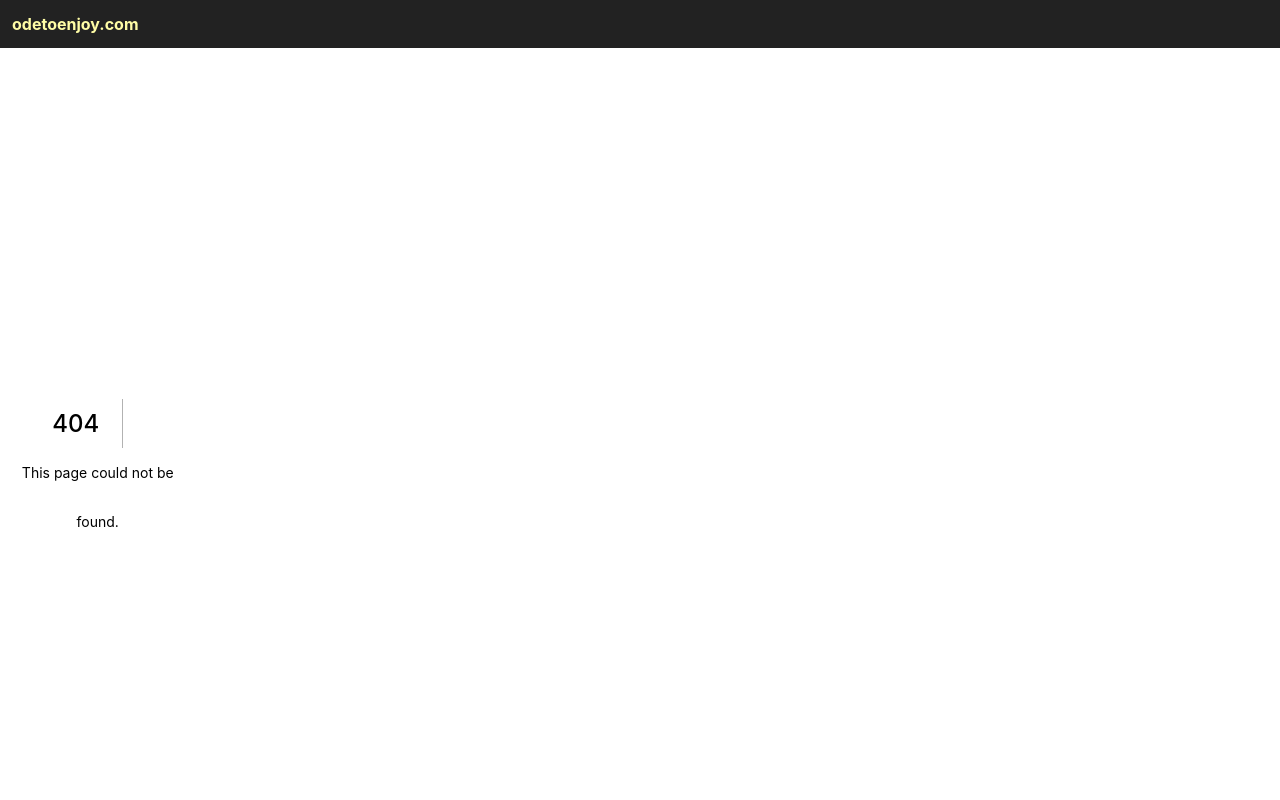
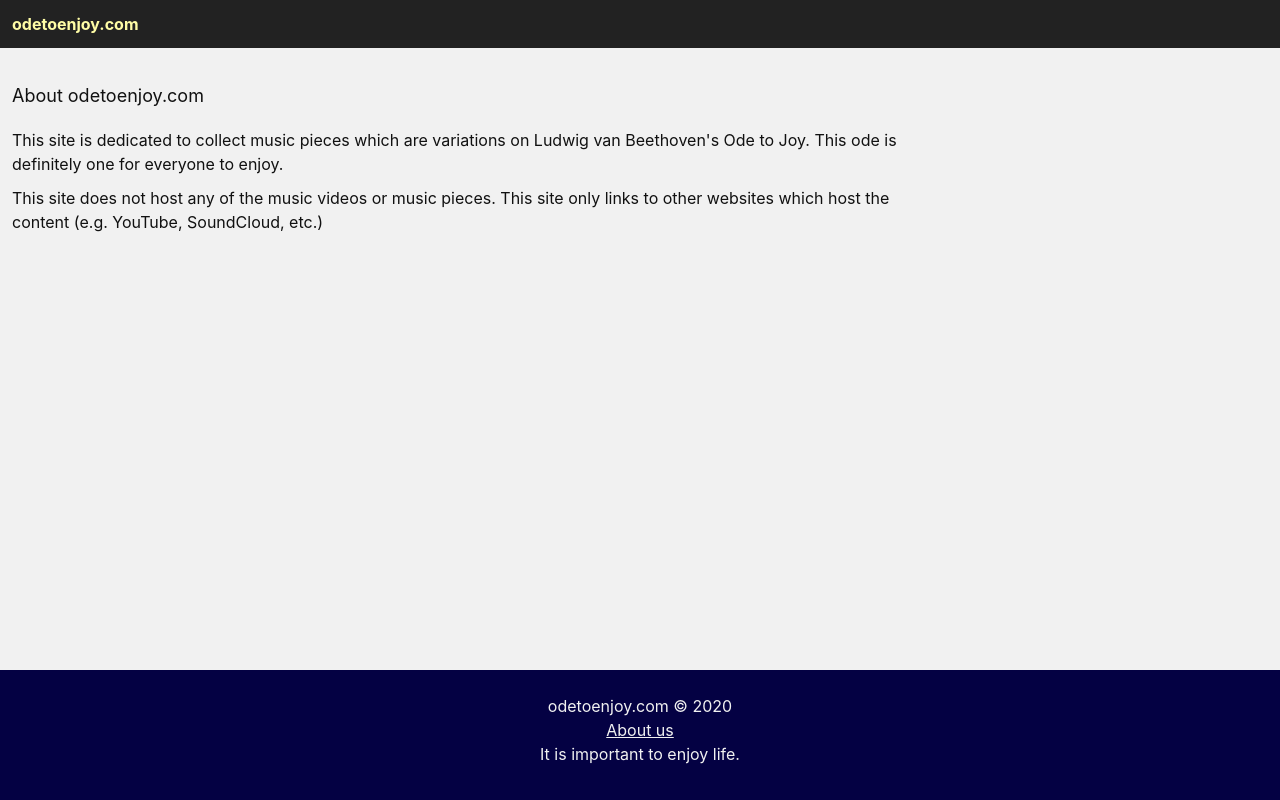
Before and after one commit to bdadam/odetoenjoy.com, a Next.js app: page /about in a window 1280 px wide. Before the commit this address had no page. Shown: the top 800 px of the page. Built offline with nearby package versions, Linux system fonts and the light colour scheme.

Commit message:
Improved site's main layout

```diff
--- a/src/components/SiteFooter/SiteFooter.less
+++ b/src/components/SiteFooter/SiteFooter.less
@@ -6,4 +6,8 @@
     text-align: center;
     // line-height: 32px;
     padding: 24px;
+
+    a[href] {
+        color: #f1f1f1;
+    }
 }
--- a/src/components/SiteFooter/SiteFooter.tsx
+++ b/src/components/SiteFooter/SiteFooter.tsx
@@ -1,5 +1,15 @@
 import './SiteFooter.less';
+import Link from 'next/link';
 
 export default () => {
-    return <footer className="site-footer">odetoenjoy.com &copy; {new Date().getFullYear()}</footer>;
+    return (
+        <footer className="site-footer">
+            odetoenjoy.com &copy; {new Date().getFullYear()}
+            <br />
+            <Link href="/about" as="/about/">
+                <a>About us</a>
+            </Link>
+            <p>It is important to enjoy life.</p>
+        </footer>
+    );
 };
--- a/src/pages/_app.js
+++ b/src/pages/_app.js
@@ -7,6 +7,7 @@ import SiteHeader from '../components/SiteHeader/SiteHeader';
 import SiteFooter from '../components/SiteFooter/SiteFooter';
 
 function App({ Component, pageProps }) {
+    console.log(pageProps);
     return (
         <>
             <Head>
@@ -16,17 +17,19 @@ function App({ Component, pageProps }) {
             </Head>
             <div className="app">
                 <SiteHeader />
-                <div id="youtube-player-iframe">
+                <div className="app-content">
+                    <div className="youtube-player video-player" hidden>
                         <iframe
-                        hidden
-                        id="youtube-player-iframe2"
                             frameBorder="0"
                             referrerPolicy="no-referrer"
                             allowFullScreen
+                            // TODO: init player with invalid id (src="") so that when opening a video then it can autoplay
+                            // src="https://youtube.com/embed/unknown?enablejsapi=1&modestbranding=1"
                             // sandbox="allow-orientation-lock allow-pointer-lock allow-scripts allow-popups allow-popups-to-escape-sandbox allow-forms allow-presentation"
                         ></iframe>
                     </div>
                     <Component {...pageProps} />
+                </div>
                 <SiteFooter />
             </div>
         </>
--- a/src/pages/_document.js
+++ /dev/null
@@ -1,32 +0,0 @@
-import Document, { Html, Head, Main, NextScript } from 'next/document';
-
-class MyDocument extends Document {
-    static async getInitialProps(ctx) {
-        const initialProps = await Document.getInitialProps(ctx);
-        return { ...initialProps };
-    }
-
-    render() {
-        return (
-            <Html>
-                <Head />
-                <body>
-                    {/* <iframe
-                        hidden
-                        id="youtube-player-iframe"
-                        frameBorder="0"
-                        // style={{ position: 'absolute' }}
-                        referrerPolicy="no-referrer"
-                        allowFullScreen
-                        // sandbox="allow-orientation-lock allow-pointer-lock allow-scripts allow-popups allow-popups-to-escape-sandbox allow-forms allow-presentation"
-                    ></iframe> */}
-                    <Main />
-                    <NextScript />
-                    {/* TODO: finish sandbox */}
-                </body>
-            </Html>
-        );
-    }
-}
-
-export default MyDocument;
--- /dev/null
+++ b/src/pages/about.tsx
@@ -0,0 +1,21 @@
+import { NextPage } from 'next';
+
+const AboutPage: NextPage = () => {
+    return (
+        <div className="content">
+            <h1 className="page-title">About odetoenjoy.com</h1>
+
+            <p>
+                This site is dedicated to collect music pieces which are variations on Ludwig van Beethoven's Ode to
+                Joy. This ode is definitely one for everyone to enjoy.
+            </p>
+
+            <p>
+                This site does not host any of the music videos or music pieces. This site only links to other websites
+                which host the content (e.g. YouTube, SoundCloud, etc.)
+            </p>
+        </div>
+    );
+};
+
+export default AboutPage;
--- a/src/pages/default.less
+++ b/src/pages/default.less
@@ -8,75 +8,11 @@ body {
 
     background-color: #f1f1f1;
     font-size: 1rem;
-    line-height: 1.36;
+    line-height: 1.5;
     color: #111;
     min-height: 100vh;
     overflow-y: scroll;
 }
-
-// .page {
-//     margin-bottom: auto;
-//     // max-width: 1640px;
-//     // margin-left: auto;
-//     // margin-right: auto;
-//     // width: 100%;
-//     padding-left: 12px;
-//     padding-right: 12px;
-
-//     // flex: 1 0;
-//     // max-width: 1440px;
-//     // width: 100%;
-//     // margin: 0 auto;
-//     @media (min-width: 1024px) {
-//         display: flex;
-//     }
-// }
-
-// .page-content {
-//     .full-page-width-mobile {
-//         margin-left: -12px;
-//         margin-right: -12px;
-//         // width: 100vw;
-//     }
-
-//     // .video-player {
-//     //     margin-left: -12px;
-//     //     margin-right: -12px;
-//     //     width: 100vw;
-//     // }
-
-//     // @media (min-width: 1024px) {
-//     //     width: 100%;
-//     //     flex: 1;
-//     //     padding-left: 0;
-//     //     padding-right: 0;
-//     //     padding-top: 24px;
-//     //     .video-player {
-//     //         margin-left: 0;
-//     //         margin-right: 0;
-//     //         width: auto;
-//     //     }
-//     // }
-// }
-
-// .sidebar {
-//     padding-bottom: 20px;
-//     // @media (min-width: 1024px) {
-//     //     flex-basis: 360px;
-//     //     // width: 100%;
-//     // }
-
-//     // background-color: #fff;
-
-//     // padding-top: 20px;
-//     // min-height: 300px;
-//     // margin-left: 20px;
-//     // margin-right: 20px;
-// }
-
-// p {
-//     margin-bottom: 10px;
-// }
 
 .btn-primary {
     @btn-color: #f90038;
@@ -102,14 +38,6 @@ body {
         background-color: darken(@btn-color, 20%);
     }
 }
-
-// .page-container {
-//     max-width: 1240px;
-//     margin-left: auto;
-//     margin-right: auto;
-//     padding-left: 20px;
-//     padding-right: 20px;
-// }
 
 .image-169 {
     padding-top: 56.25%;
@@ -165,9 +93,9 @@ body {
 }
 
 .page-title {
-    font-weight: bold;
-    font-size: 1.25rem;
-    line-height: 1.2;
-    margin-top: 20px;
+    font-weight: normal;
+    font-size: 1.125rem;
+    line-height: 1.333;
+    margin-top: 12px;
     margin-bottom: 20px;
 }
--- a/src/styles/layout.less
+++ b/src/styles/layout.less
@@ -1,45 +1,33 @@
 @import './variables';
 
-#youtube-player-iframe {
-    // display: block;
-    // width: 100%;
-    // height: 56.25vw;
+.youtube-player {
     position: sticky;
     top: 0;
-    // max-height: 70vh;
 }
 
 .app {
+    display: flex;
+    flex-direction: column;
+    min-height: 100vh;
+}
+
+.app-content {
+    flex: 1 0;
+    width: 100%;
+    max-width: 1440px;
+    margin-left: auto;
+    margin-right: auto;
+
     display: grid;
     grid-template-areas:
-        'site-header'
         'video-player'
         'content'
-        'sidebar'
-        'site-footer';
-    width: 100%;
-    // grid-template-rows: auto minmax(56.25vw, 70vh) auto auto auto;
+        'sidebar';
 }
 
-.site-header {
-    grid-area: site-header;
-}
-
-#youtube-player-iframe {
+.youtube-player {
     grid-area: video-player;
     z-index: 1;
-
-    iframe {
-        position: absolute;
-        width: 100%;
-        height: 100%;
-        top: 0;
-        left: 0;
-        right: 0;
-        bottom: 0;
-    }
-
-    // display: none !important;
 }
 
 .video-player {
@@ -48,165 +36,44 @@
 
 .content {
     grid-area: content;
-    padding-left: 20px;
-    padding-right: 20px;
+    padding-left: 12px;
+    padding-right: 12px;
 }
 
 .sidebar {
     grid-area: sidebar;
-    padding-left: 20px;
-    padding-right: 20px;
-}
-
-.site-footer {
-    grid-area: site-footer;
+    min-width: 320px;
+    padding-left: 12px;
+    padding-right: 12px;
 }
 
 @media (orientation: landscape) {
-    #youtube-player-iframe {
+    .youtube-player {
         position: relative;
-
-        // TODO: fix Pixel 2 landscape mode
-        // iframe {
-        //     max-height: 70vh;
-        // }
     }
 }
 
 @media (min-width: 1024px) {
-    .app {
+    .app-content {
         grid-template-areas:
-            'site-header site-header site-header site-header'
-            '. video-player sidebar .'
-            '. content sidebar .'
-            'site-footer site-footer site-footer site-footer';
-        grid-template-columns: auto minmax(600px, 1100px) 320px auto;
-        column-gap: 20px;
-        width: 100%;
-        // grid-template-rows: auto minmax(min-content, 70vh) auto auto;
-        grid-template-rows: auto max-content auto auto;
+            'video-player sidebar'
+            'content sidebar';
+        grid-template-columns: 3fr 1fr;
+        grid-template-rows: max-content auto;
+        column-gap: 12px;
+        padding-left: 12px;
+        padding-right: 12px;
     }
 
-    #youtube-player-iframe {
-        position: static;
+    .youtube-player {
         position: relative;
-        height: 0;
-        padding-top: 56.25%;
-    }
-
-    // .video-player::before {
-    //     content: '';
-    //     display: inline-block;
-    //     width: 1px;
-    //     height: 0;
-    //     padding-top: 56.25%;
-    //     max-height: 70vh;
-    // }
-
-    .video-player {
-        // max-width: 1280px;
-        max-height: 70vh;
-        overflow: hidden;
     }
 
     .content {
-        // max-width: 1100px;
         padding: 0;
     }
 
     .sidebar {
-        width: 320px;
         padding: 0;
     }
 }
-
-// .app {
-//     display: flex;
-//     flex-direction: column;
-//     min-height: 100vh;
-// }
-
-// .page {
-//     margin-bottom: auto;
-//     padding-left: 12px;
-//     padding-right: 12px;
-// }
-
-// .page-content {
-//     .video-player {
-//         margin-left: -12px;
-//         margin-right: -12px;
-//     }
-// }
-
-// .site-header {
-//     position: fixed;
-//     top: 0;
-//     width: 100%;
-//     z-index: 100;
-// }
-
-// body {
-//     padding-top: @site-header-mobile-height;
-// }
-
-// #youtube-player-iframe {
-//     width: 100vw;
-//     height: 56.25vw;
-//     max-height: 70vh;
-//     z-index: 100;
-//     top: 48px;
-//     position: fixed;
-// }
-
-// @media (max-height: 150vw) {
-//     body {
-//         padding-top: 0;
-//     }
-
-//     .site-header {
-//         position: static;
-//     }
-
-//     #youtube-player-iframe {
-//         position: absolute;
-//     }
-// }
-
-// @media (min-width: 1024px) {
-//     body {
-//         padding-top: 0;
-//     }
-
-//     .site-header {
-//         margin-bottom: 20px;
-//         position: static;
-//     }
-
-//     #youtube-player-iframe {
-//         position: absolute;
-//     }
-
-//     .page {
-//         padding-left: 20px;
-//         padding-right: 20px;
-//         display: flex;
-//         width: 100%;
-//         max-width: 1600px;
-//         margin: 0 auto;
-//     }
-
-//     .page-content {
-//         flex: 1 0;
-//         margin-right: 24px;
-
-//         .video-player {
-//             margin-left: 0;
-//             margin-right: 0;
-//         }
-//     }
-
-//     .sidebar {
-//         flex: 0 300px;
-//     }
-// }
--- a/src/styles/reset.less
+++ b/src/styles/reset.less
@@ -33,3 +33,7 @@ html {
 *:after {
     box-sizing: inherit;
 }
+
+p:not([class]) {
+    margin-bottom: 10px;
+}
```
Also changed, not shown: src/components/VideoPlayer.less (+16 -49 lines), src/components/VideoPlayer.tsx (+2 -20 lines), src/services/youtube-player-iframe-controller.ts (+3 -8 lines). Lines whose indentation alone changed are shown as unchanged.
